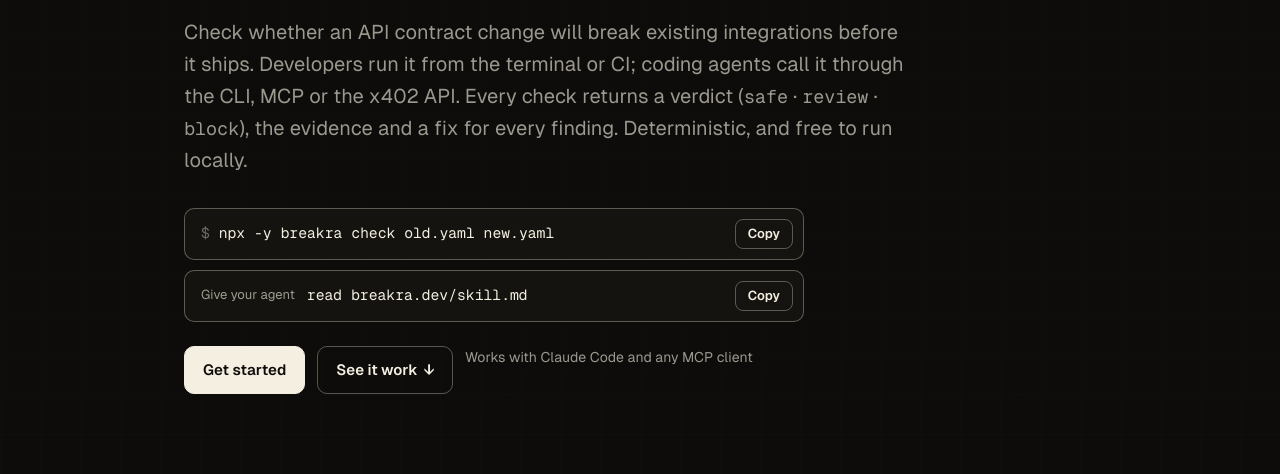
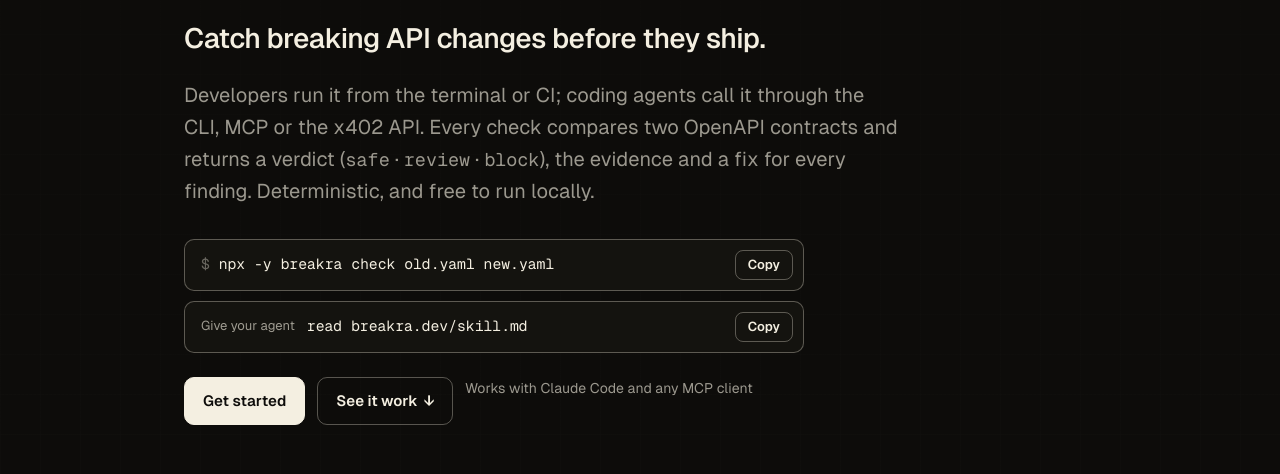
Before and after one commit to danbuildss/breakra, a website: page site/index.html in a window 1280 px wide. Shown: the part 326-800 px from the top of the page. Drawn offline with Linux system fonts and the light colour scheme.

Commit message:
Positioning: add the subline "Catch breaking API changes before they ship."
Co-Authored-By: Claude Opus 5.5 <noreply@anthropic.com>
Claude-Session: https://claude.ai/code/session_011xPedyPwRBgv3cffhjQfYF

```diff
--- a/site/index.html
+++ b/site/index.html
@@ -4,7 +4,7 @@
   <meta charset="utf-8">
   <meta name="viewport" content="width=device-width, initial-scale=1">
   <title>Breakra: the API safety layer for developers and AI agents</title>
-  <meta name="description" content="The API safety layer for developers and AI agents. Compare two OpenAPI 3.0/3.1 contracts (JSON or YAML): a safe/review/block verdict, the evidence and a fix for every finding. Free locally, or $0.02 USDC per hosted call via x402.">
+  <meta name="description" content="The API safety layer for developers and AI agents. Catch breaking API changes before they ship. Compare two OpenAPI 3.0/3.1 contracts (JSON or YAML): a safe/review/block verdict, the evidence and a fix for every finding. Free locally, or $0.02 USDC per hosted call via x402.">
   <link rel="canonical" href="https://breakra.dev/">
   <meta name="theme-color" content="#0D0C0A">
   <link rel="icon" href="/favicon.svg" type="image/svg+xml">
@@ -57,7 +57,8 @@
     <section class="wrap hero" aria-labelledby="title">
       <p class="meta"><span class="live"><span class="dot" aria-hidden="true"></span>v0.2 · live on npm, MCP Registry &amp; Bankr</span></p>
       <h1 id="title">The API safety layer<br>for developers and AI&nbsp;agents.</h1>
-      <p class="lede">Check whether an API contract change will break existing integrations before it ships. Developers run it from the terminal or CI; coding agents call it through the CLI, MCP or the x402 API. Every check returns a verdict (<code>safe</code> · <code>review</code> · <code>block</code>), the evidence and a fix for every finding. Deterministic, and free to run locally.</p>
+      <p class="subline">Catch breaking API changes before they ship.</p>
+      <p class="lede">Developers run it from the terminal or CI; coding agents call it through the CLI, MCP or the x402 API. Every check compares two OpenAPI contracts and returns a verdict (<code>safe</code> · <code>review</code> · <code>block</code>), the evidence and a fix for every finding. Deterministic, and free to run locally.</p>
       <div class="copies">
         <div class="copybox"><code id="cmd-npx"><span class="p">$</span> npx -y breakra check old.yaml new.yaml</code><button class="copy" type="button" data-copy="#cmd-npx" data-strip="$ " aria-label="Copy the command">Copy</button></div>
         <div class="copybox"><span class="cb-label">Give your agent</span><code id="cmd-skill">read breakra.dev/skill.md</code><button class="copy" type="button" data-copy="#cmd-skill" aria-label="Copy the agent instruction">Copy</button></div>
--- a/site/llms.txt
+++ b/site/llms.txt
@@ -1,6 +1,6 @@
 # Breakra
 
-> The API safety layer for developers and AI agents: compare two OpenAPI 3.0/3.1 contracts (JSON or YAML) and get a safe/review/block verdict, evidence and a recommended fix for every finding. Deterministic. Free locally (npm CLI + MCP server) or hosted at $0.02 USDC per check via x402 on Base. It checks API contract compatibility; it is not a security vulnerability scanner.
+> The API safety layer for developers and AI agents. Catch breaking API changes before they ship: compare two OpenAPI 3.0/3.1 contracts (JSON or YAML) and get a safe/review/block verdict, evidence and a recommended fix for every finding. Deterministic. Free locally (npm CLI + MCP server) or hosted at $0.02 USDC per check via x402 on Base. It checks API contract compatibility; it is not a security vulnerability scanner.
 
 ## Use it
 - [Agent guide (skill.md)](https://breakra.dev/skill.md): when to call, how to pay safely, how to read results
--- a/site/styles.css
+++ b/site/styles.css
@@ -1151,3 +1151,15 @@ section.wrap .cols-2 + .table-wrap {
   clip-path: inset(50%);
   white-space: nowrap;
 }
+
+/* Positioning subline under the homepage headline (D-043) */
+.subline {
+  margin: 18px 0 0;
+  font-size: clamp(20px, 2.4vw, 28px);
+  font-weight: 550;
+  letter-spacing: -0.02em;
+  color: var(--paper);
+}
+.hero .subline + .lede {
+  margin-top: 18px;
+}
```
Also changed, not shown: docs/project/DECISIONS.md (+1 -1 lines), site/brand.html (+1 -1 lines), README.md, docs/assets/hero.svg, docs/assets/social-preview.png, docs/assets/social-preview.svg, site/og.png.
